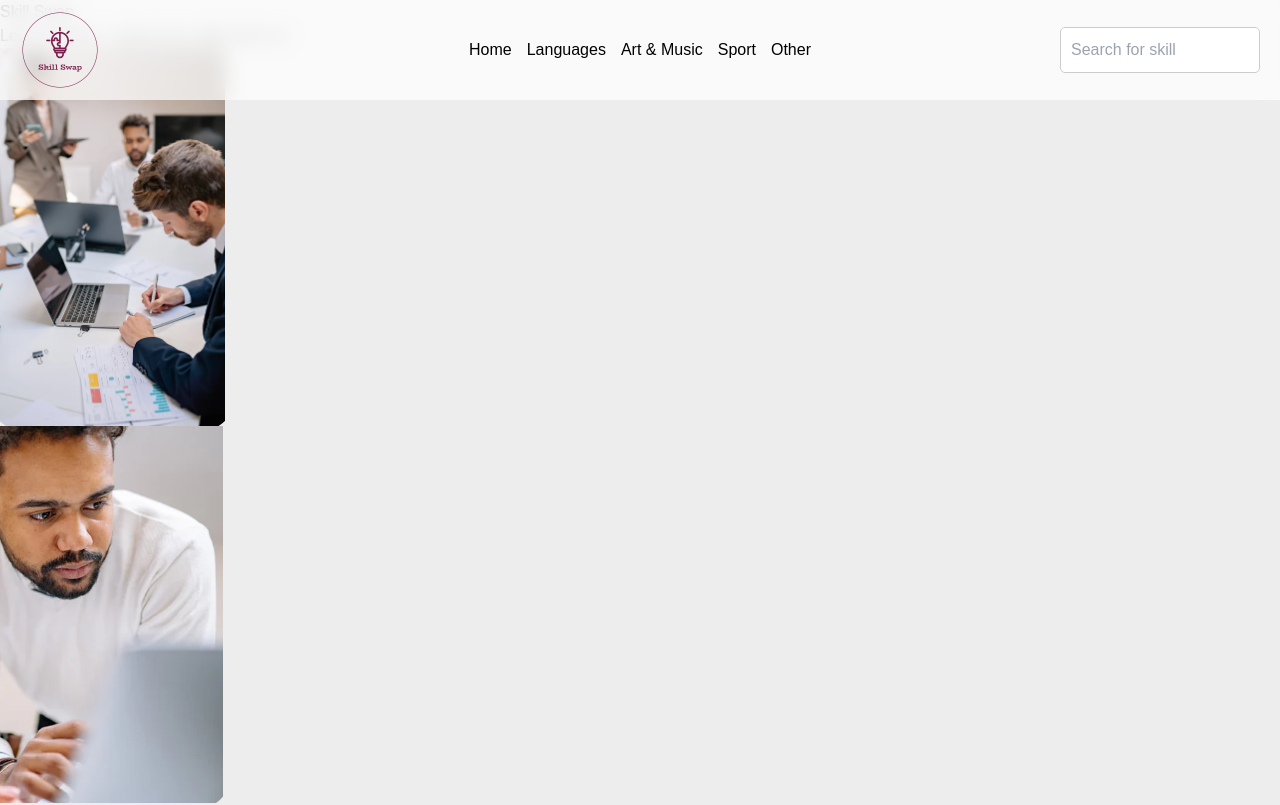
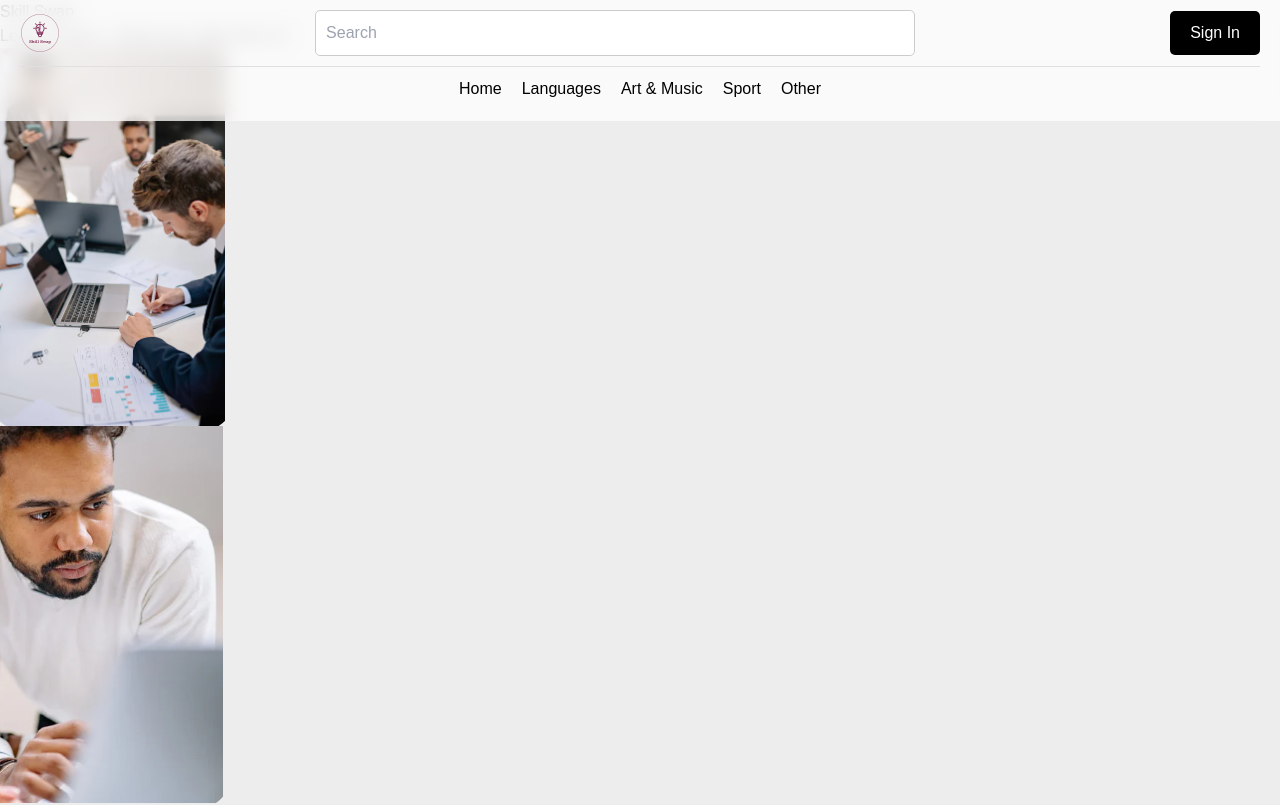
Before and after one commit to hk0103/TechLabsWD-04, a Next.js app in the folder skillswap/: page / in a window 1280 px wide. Shown: the top 805 px of the page. Built offline with nearby package versions, Linux system fonts and the light colour scheme.

Commit message:
Update Header.tsx

```diff
--- a/skillswap/src/app/components/Header.tsx
+++ b/skillswap/src/app/components/Header.tsx
@@ -34,6 +34,7 @@ export default function Header() {
         color: '#000',
         padding: '10px 20px',
         display: 'flex',
+        flexDirection: 'column',
         justifyContent: 'space-between',
         alignItems: 'center',
         width: '100%',
@@ -45,37 +46,91 @@ export default function Header() {
         transition: 'transform 0.3s ease-in-out',
       }}
     >
-      {/* Logo */}
-      <Logo />
+      <div
+        style={{
+          display: 'flex',
+          justifyContent: 'space-between',
+          alignItems: 'center',
+          width: '100%',
+          marginBottom: '10px',
+        }}
+      >
+        {/* Left: Logo */}
+        <div>
+        <img
+            src="/images/homepage/favicon.png"
+            alt="Skill Swap Logo"
+            style={{
+              height: '40px',
+              width: 'auto',
+            }}
+          />
+        </div>
 
-      {/* Navigation */}
-      <nav style={{
-        display: 'flex',
-        gap: '15px',
-        position: 'absolute',
-        left: '50%',
-        transform: 'translateX(-50%)',
-      }}>
-        <a href="#home" style={{ color: '#000', textDecoration: 'none' }}>Home</a>
-        <a href="#languages" style={{ color: '#000', textDecoration: 'none' }}>Languages</a>
-        <a href="#art-music" style={{ color: '#000', textDecoration: 'none' }}>Art & Music</a>
-        <a href="#sport" style={{ color: '#000', textDecoration: 'none' }}>Sport</a>
-        <a href="#other" style={{ color: '#000', textDecoration: 'none' }}>Other</a>
+        {/* Middle: Search Bar */}
+        <div
+          style={{
+            flex: 1,
+            maxWidth: '600px',
+            margin: '0 20px',
+          }}
+        >
+          <input
+            type="text"
+            placeholder="Search "
+            style={{
+              width: '100%',
+              padding: '10px',
+              border: '1px solid #ccc',
+              borderRadius: '5px',
+              fontSize: '16px',
+            }}
+          />
+        </div>
+
+        {/* Right: Login Button */}
+        <button
+          style={{
+            padding: '10px 20px',
+            backgroundColor: '#000',
+            color: '#ffffff',
+            border: 'none',
+            borderRadius: '5px',
+            cursor: 'pointer',
+            fontSize: '16px',
+          }}
+        >
+          Sign In
+        </button>
+      </div>
+
+      {/* Second Line */}
+      <nav
+        style={{
+          display: 'flex',
+          justifyContent: 'center',
+          gap: '20px',
+          padding: '10px 0',
+          borderTop: '1px solid #e0e0e0',
+          width: '100%',
+        }}
+      >
+        <a href="#home" style={{ color: '#000', textDecoration: 'none' }}>
+          Home
+        </a>
+        <a href="#languages" style={{ color: '#000', textDecoration: 'none' }}>
+          Languages
+        </a>
+        <a href="#art-music" style={{ color: '#000', textDecoration: 'none' }}>
+          Art & Music
+        </a>
+        <a href="#sport" style={{ color: '#000', textDecoration: 'none' }}>
+          Sport
+        </a>
+        <a href="#other" style={{ color: '#000', textDecoration: 'none' }}>
+          Other
+        </a>
       </nav>
-
-      {/* Search */}
-      <div>
-        <input
-          type="text"
-          placeholder="Search for skill"
-          style={{
-            padding: '10px',
-            width: '200px',
-            border: '1px solid #ccc',
-            borderRadius: '5px',
-          }}
-        />
-      </div>
     </header>
   );
 }
```
